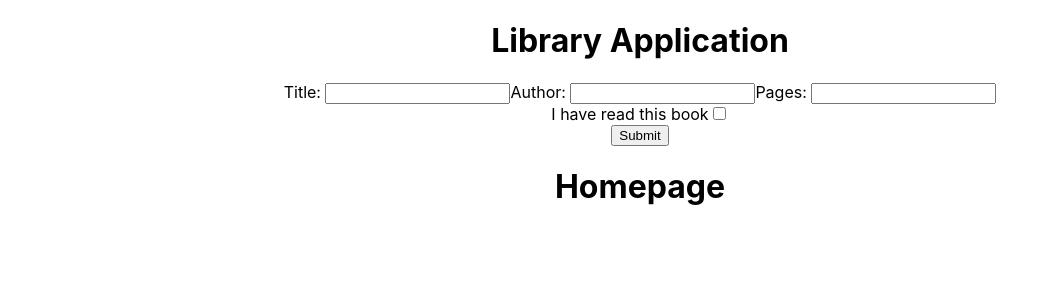
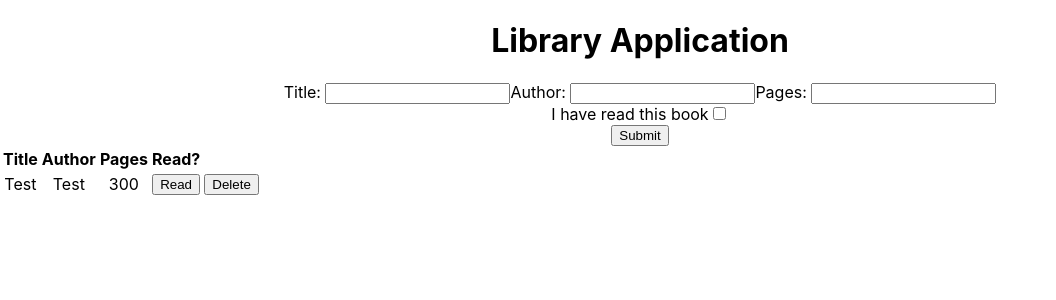
Before and after one commit to Jaypen-git/library-app, a React (Create React App) app: page / in a window 1280 px wide. Shown: the top 300 px of the page, without its empty margins (0-1056 px from the left). Built offline with nearby package versions, Linux system fonts and the light colour scheme.

Commit message:
adds table and useState to Home

```diff
--- a/src/Home.js
+++ b/src/Home.js
@@ -1,6 +1,35 @@
+import { useState } from "react";
+
 const Home = () => {
+    const [status, setStatus] = useState('Read');
+
+    const handleStatus = () => {
+        if (status === 'Read') {
+            setStatus('Unread');
+        } else {
+            setStatus('Read');
+        }
+    }
     return (
-        <h1>Homepage</h1>
+        <table>
+            <thead>
+                <tr>
+                    <th>Title</th>
+                    <th>Author</th>
+                    <th>Pages</th>
+                    <th>Read?</th>
+                </tr>
+            </thead>
+            <tbody>
+                <tr>
+                    <td>Test</td>
+                    <td>Test</td>
+                    <td>300</td>
+                    <td><button onClick={handleStatus}>{ status }</button></td>
+                    <td><button>Delete</button></td>
+                </tr>
+            </tbody>
+        </table>
      );
 }
 
```
